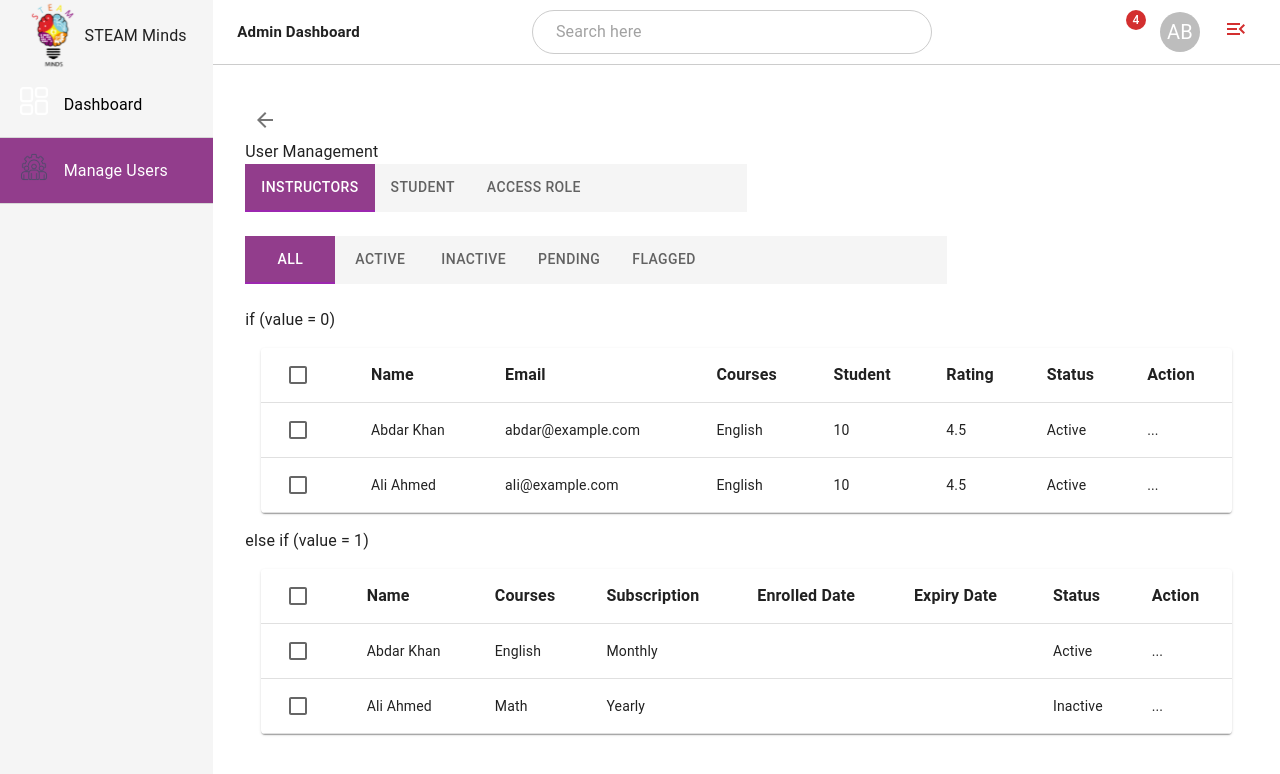
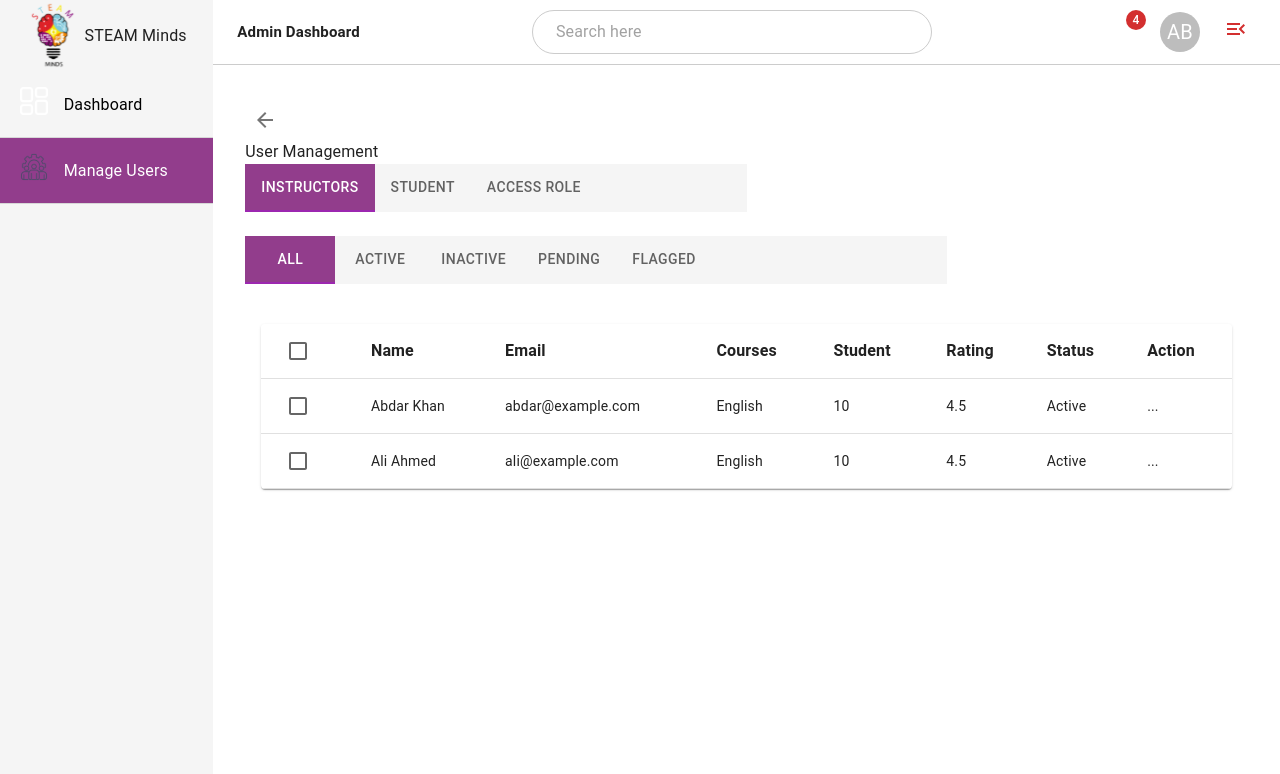
Before and after one commit to Abdarkhan/SteamMind, a React (Vite) app: page /users in a window 1280 px wide. Shown: the top 774 px of the page. Built offline with nearby package versions, Linux system fonts and the light colour scheme; some icons are missing.

Commit message:
Condition Wrong

```diff
--- a/src/containers/ManageUsers/index.jsx
+++ b/src/containers/ManageUsers/index.jsx
@@ -3,7 +3,7 @@ import Hero from "@/components/Hero";
 import CustomTabs from "@/components/CustomTabs";
 import Instructor from "./components/Instructor";
 import CustomTable from "@/components/CustomTable";
-import { INS_HEADER, INS_ROWS, STD_HEADER, STD_ROWS } from "@/constants/contents";
+import { INS_HEADER, INS_ROWS } from "@/constants/contents";
 import Students from "./components/Students";
 import AccessRole from "./components/AccessRole";
 
@@ -25,12 +25,7 @@ const ManageUserContainer = () => {
       </div> */}
       <Hero title="User Management" />
       <CustomTabs options={tabs} isChild />
-      if (value = 0) {
       <CustomTable headers={INS_HEADER} rows={INS_ROWS} />
-      }else if (value = 1) {
-      <CustomTable headers={STD_HEADER} rows={STD_ROWS} />
-
-      }
       {/* <CustomTabs options={tabs1} width='100%' /> */}
       {/* <CustomTabs options={Subtabs} width="60%" /> */}
     </>
```
